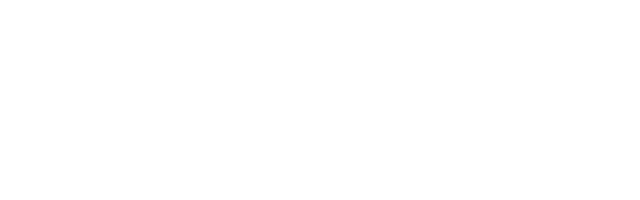
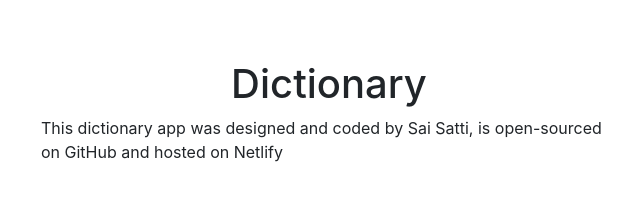
Before and after one commit to Sai-S-Mc/project-11-dictionary-app, a React app: page / in a window 1280 px wide. Shown: the whole page, without its empty margins (311-951 px from the left). Built offline with nearby package versions, Linux system fonts and the light colour scheme.

Commit message:
Added basic structure

```diff
--- a/src/components/App.js
+++ b/src/components/App.js
@@ -1,8 +1,18 @@
 import "../styles/App.css";
+import Dictionary from "./Dictionary";
 
 function App() {
   return (
     <div className="App">
+      <div className="container">
+        <main>
+          <Dictionary />
+        </main>
+        <footer>
+          This dictionary app was designed and coded by Sai Satti, is
+          open-sourced on GitHub and hosted on Netlify
+        </footer>
+      </div>
     </div>
   );
 }
--- /dev/null
+++ b/src/components/Dictionary.js
@@ -0,0 +1,5 @@
+export default function Dictionary() {
+  return <div className="Dictionary">
+    <h1 className="text-center">Dictionary</h1>
+  </div>;
+}
--- a/src/index.css
+++ b/src/index.css
@@ -6,8 +6,3 @@ body {
   -webkit-font-smoothing: antialiased;
   -moz-osx-font-smoothing: grayscale;
 }
-
-code {
-  font-family: source-code-pro, Menlo, Monaco, Consolas, 'Courier New',
-    monospace;
-}
--- a/src/styles/App.css
+++ b/src/styles/App.css
@@ -0,0 +1,4 @@
+.App .container {
+  margin-top: 60px;
+  max-width: 600px;
+}
```
